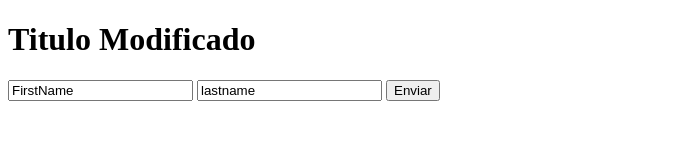
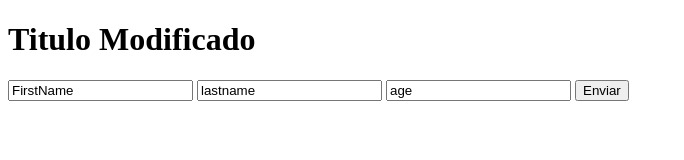
Before and after one commit to Gamatronix/git-example, a plain HTML site: page index.html in a window 1280 px wide. Shown: the whole page, without its empty margins (0-684 px from the left). Drawn offline with Linux system fonts and the light colour scheme.

Commit message:
se agrego edad

```diff
--- a/index.html
+++ b/index.html
@@ -12,6 +12,7 @@
     <form action="#" method="get">
         <input type:"text" value="FirstName"  id="firstName">
         <input type:"text" value="lastname"  id="lastName">
+        <input type:"number" value="age"  id="age">
 
         <input type="button" value="Enviar">
     </form>
```
